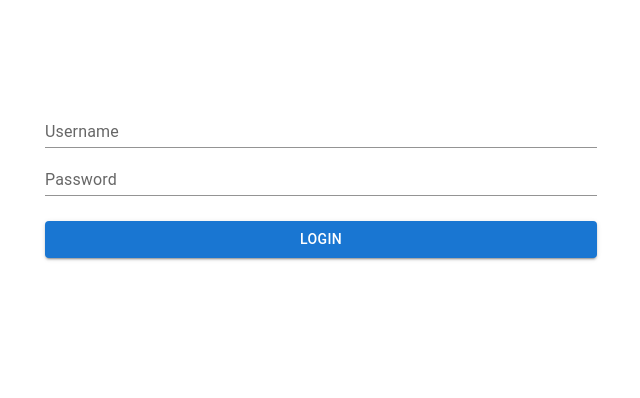
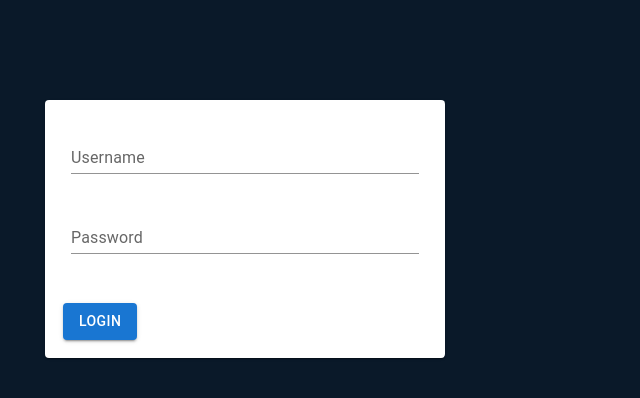
Before and after one commit to PhilipShasha/RaspberryPI-robot-ui, a React (Create React App) app: page / in a window 1280 px wide. Shown: the top 398 px of the page, without its empty margins (319-959 px from the left). Built offline with nearby package versions, Linux system fonts and the light colour scheme.

Commit message:
Added color indicators to show if ping is bad. General UI improvements

```diff
--- a/src/index.css
+++ b/src/index.css
@@ -5,9 +5,15 @@ body {
         sans-serif;
     -webkit-font-smoothing: antialiased;
     -moz-osx-font-smoothing: grayscale;
+    box-sizing: border-box;
+    background-color: #0A1929;
 }
 
 code {
     font-family: source-code-pro, Menlo, Monaco, Consolas, 'Courier New',
         monospace;
 }
+
+* {
+    box-sizing: border-box;
+}
--- a/src/pages/ActiveSession.js
+++ b/src/pages/ActiveSession.js
@@ -1,43 +1,49 @@
-
-import { Card, CardActions, CardMedia, CardContent, Typography, Button, Container, CircularProgress, LinearProgress, Skeleton } from '@mui/material'
+import React, { useCallback } from 'react'
+import { Card, CardActions, CardMedia, CardContent, Typography, Button, Container, CircularProgress, LinearProgress, TextField, Skeleton, Stack, Chip, Divider } from '@mui/material'
 import robotPic from '../static/robot.jpg'
 
 export default function ActiveControlSession(props) {
+
+    const getPingColor = useCallback((ping) => {
+        if (!ping) return "primary"
+        if (ping < 150) return "success"
+        if (ping < 250) return "warning"
+        else return "error"
+    }, [])
+
     return (
         <Container maxWidth="xl">
             <Container sx={{ marginTop: '100px', display: 'flex', flexDirection: 'row' }}>
                 {/* Information card */}
                 <Card sx={{ maxWidth: 600 }}>
+                    {props.loading && <LinearProgress color='info' />}
                     <CardContent>
                         <Typography gutterBottom variant="h5" component="div">
                             {props.control ? "Controlling" : "Viewing"} {props.activeRobot.username}
                         </Typography>
-                        <CardMedia component="img" height="194"
-                            image={robotPic} alt="Robot Picture"
-                        />
-                        <Typography ariant="body2" color="text.secondary">
-                            <b>ID: {props.activeRobot.id}</b>
+                        <CardMedia component="img" height="200" image={robotPic} alt="Robot Picture" />
+                        <Divider>INFO</Divider>
+                        <Typography variant="body2" color="text.secondary">ID: {props.activeRobot.id}</Typography>
+                        <Typography gutterBottom variant="body2" color="text.secondary">
+                            Online Since: {(new Date(props.activeRobot.iat * 1000)).toLocaleTimeString()}
                         </Typography>
-                        <Typography gutterBottom variant="body2" color="text.secondary">
-                            <b>Online Since: {(new Date(props.activeRobot.iat * 1000)).toLocaleString()}</b>
-                        </Typography>
+                        <Divider>STATS</Divider>
                         <Typography variant="body2" color="text.secondary">
-                            <b>PING Server: {props.ping?.server ? `${props.ping.server}ms` : <CircularProgress size={20} />}</b>
-                        </Typography>
-                        <Typography variant="body2" color="text.secondary">
-                            <b>PING Robot: {props.ping?.robot ? `${props.ping.robot}ms` : <CircularProgress size={20} />}</b>
+                            <Stack direction="column" spacing={1}>
+                                <Chip color={getPingColor(props.ping?.server)} variant="outlined" label={props.ping?.server ? `Ping Server: ${props.ping.server}ms` : <CircularProgress size={20} />} />
+                                <Chip color={getPingColor(props.ping?.robot)} variant="outlined" label={props.ping?.robot ? `Ping Robot: ${props.ping.robot}ms` : <CircularProgress size={20} />} />
+                            </Stack>
                         </Typography>
                     </CardContent>
-                    <CardActions>
+                    <CardActions style={{ justifyContent: 'flex-end' }}>
                         <Button size="small" variant='contained' color='error' onClick={() => props.disconnect()}>Disconnect</Button>
                     </CardActions>
-                    {props.loading && <LinearProgress color='success' />}
+                    {/* Control box to send robot commands */}
+                    {props.control && <TextField fullWidth id="command-box" label="Press Command" variant="filled" onKeyPress={(e) => props.sendCommand(e)} value={""} onChange={() => { }} />}
                 </Card>
                 {/* Video stream */}
-                {props.loading && <Skeleton variant="rectangular" width={700} height={400} />}
+                {props.loading && <Skeleton variant="rectangular" width="70%" height={500} sx={{ bgcolor: 'grey.600' }} />}
             </Container>
-            {/* Control box to send robot commands */}
-            {props.control && <input style={{ width: '100%' }} type="text" id="one" onKeyPress={(e) => props.sendCommand(e)} value={""} onChange={() => { }} />}
         </Container>
     )
 }
--- a/src/pages/Control.js
+++ b/src/pages/Control.js
@@ -47,7 +47,9 @@ function Control() {
                 ? <ActiveControlSession activeRobot={state.robot} disconnect={disconnect} sendCommand={send} ping={{ server: state.pingServer, robot: state.pingRobot }} loading={true} control={true} />
                 : <ActiveControlSession activeRobot={state.robot} disconnect={disconnectStream} ping={{ server: state.pingServer, robot: state.pingRobot }} loading={true} />
             : <Container maxWidth="md" sx={{ marginTop: '100px', display: 'flex', flexDirection: 'column', alignItems: 'center' }}>
-                <Button size="small" variant='outlined' sx={{ alignSelf: 'flex-end' }}><Link to="/">Logout</Link></Button>
+                <Link to="/" style={{ color: 'white', textDecoration: 'none', alignSelf: 'flex-end' }}>
+                    <Button size="small" variant='contained'>Logout</Button>
+                </Link>
                 {state.loading && state.robots.length === 0 && <CircularProgress color="secondary" />}
                 {state.robots?.map((robot, idx) => <Robot data={robot} loading={state.loading} connect={connect} connectStream={connectStream} key={idx} />)}
             </Container>
@@ -56,7 +58,7 @@ function Control() {
 
 function Robot(props) {
     return (
-        <Card sx={{ width: 345 }}>
+        <Card sx={{ width: 400, padding: '10px' }}>
             <CardContent>
                 <Typography gutterBottom variant="h5" component="div">
                     {props.data.username}
--- a/src/pages/Login.js
+++ b/src/pages/Login.js
@@ -1,6 +1,6 @@
 import React, { useState, useCallback } from 'react'
 import { useNavigate } from "react-router-dom"
-import { Button, TextField, Container } from '@mui/material'
+import { Button, TextField, Container, Card, CardContent, CardActions, LinearProgress } from '@mui/material'
 import { useDispatch } from 'react-redux'
 
 import { login } from '../store/actions/User'
@@ -20,10 +20,19 @@ function Login() {
     }, [username, password, setLoadingMsg, navigate, dispatch])
 
     return (
-        <Container maxWidth="sm" sx={{ marginTop: '100px', display: 'flex', flexDirection: 'column', alignitems: 'space-evenly' }}>
-            <TextField id="standard-basic" label="Username" variant="standard" value={username} onChange={(e) => setUsername(e.target.value)} />
-            <TextField id="standard-basic" label="Password" variant="standard" type="password" value={password} onChange={(e) => setPassword(e.target.value)} />
-            <Button variant='contained' sx={{ marginTop: '25px' }} onClick={async () => await authenticate()}>{loadingMsg ? loadingMsg : 'Login'}</Button>
+        <Container maxWidth="sm" sx={{ marginTop: '100px', display: 'flex', flexDirection: 'column', alignitems: 'space-evenly' }} >
+            <Card sx={{ width: 400, padding: '10px' }}>
+                <CardContent>
+                    <TextField fullWidth id="username" label="Username" variant="standard" value={username} onChange={(e) => setUsername(e.target.value)} />
+                </CardContent>
+                <CardContent>
+                    <TextField fullWidth id="password" label="Password" variant="standard" value={password} onChange={(e) => setPassword(e.target.value)} type="password" />
+                </CardContent>
+                <CardActions>
+                    <Button variant='contained' sx={{ marginTop: '25px' }} onClick={async () => await authenticate()}>{loadingMsg ? loadingMsg : 'Login'}</Button>
+                </CardActions>
+                {loadingMsg && <LinearProgress color='success' />}
+            </Card>
         </Container>
     )
 }
```
Lines whose indentation alone changed are shown as unchanged.
